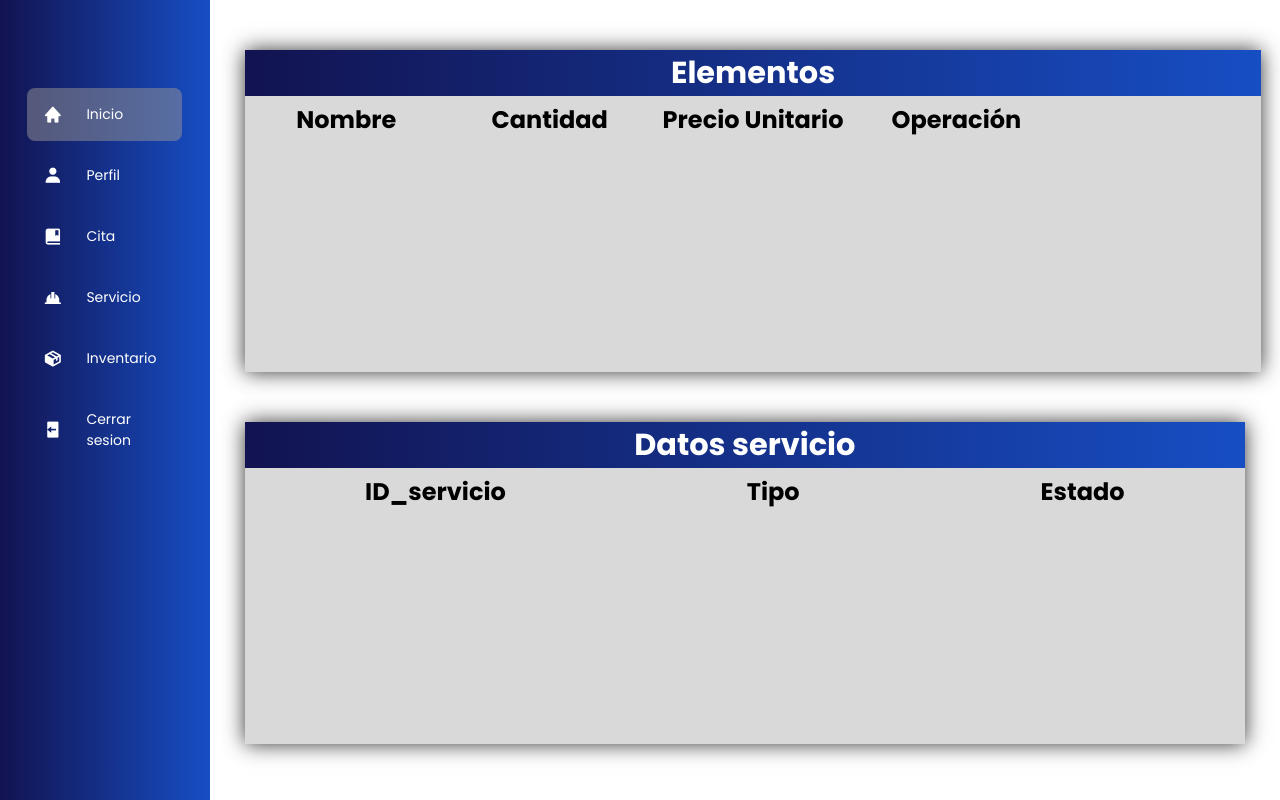
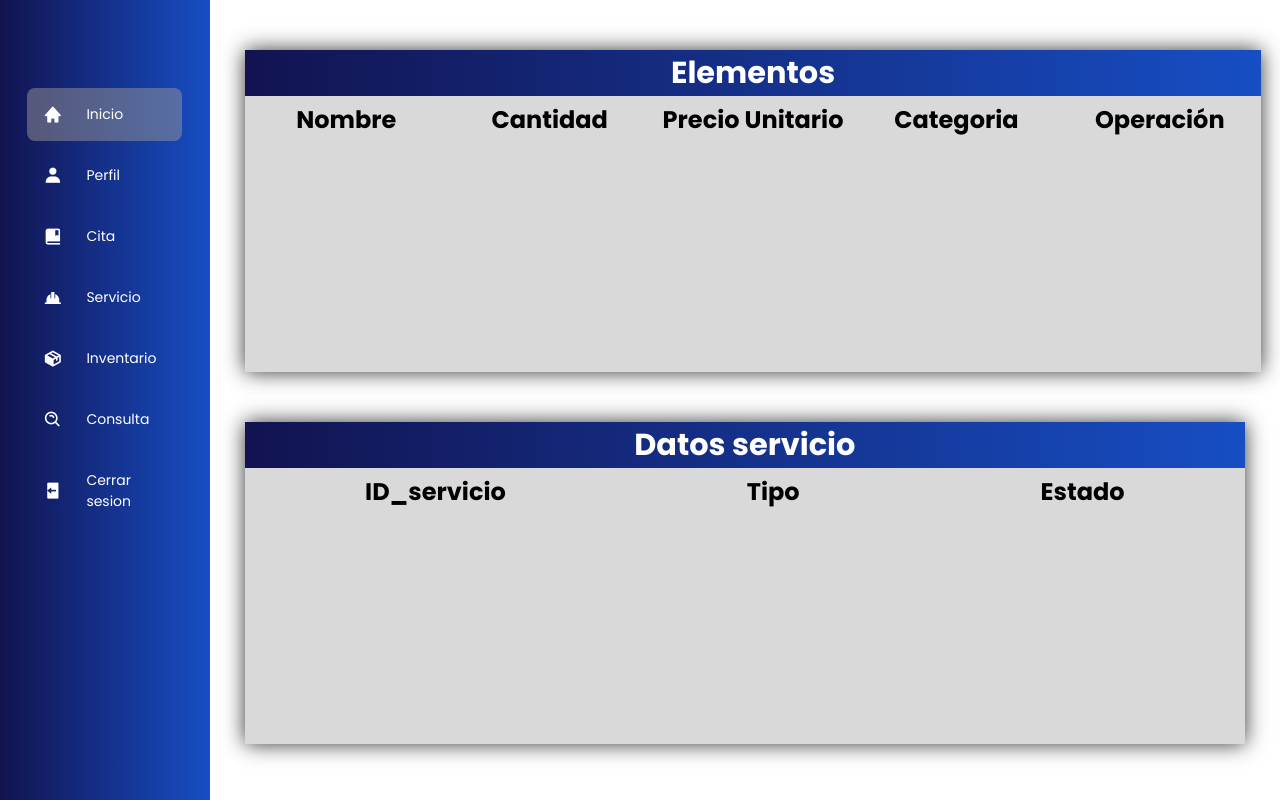
Before and after one commit to JeancaMayorga11/PROJECT_Gaes1, a PHP site: page /iniciodash.php in a window 1280 px wide. Run offline with PHP 8.4, Linux system fonts and the light colour scheme; the visitor is signed in with stand-in values (Sample User, id 1); data that the repository does not hold is empty.

Commit message:
Update iniciodash.php

```diff
--- a/dashboard/iniciodash.php
+++ b/dashboard/iniciodash.php
@@ -59,6 +59,12 @@ $elementos = "SELECT * FROM elemento";
           </a>
         </li>
         <li>
+            <a href="consultaform.php">
+                <i class="bx bx-search-alt"></i>
+                <span>Consulta</span>
+            </a>
+            </li>
+        <li>
           <a href="cerrarsesion.php">
             <i class="bx bxs-log-out"></i>
             <span>Cerrar sesion</span>
@@ -72,12 +78,14 @@ $elementos = "SELECT * FROM elemento";
           <div class="table__header">Nombre</div>
           <div class="table__header">Cantidad</div>
           <div class="table__header">Precio Unitario</div>
+          <div class="table__header">Categoria</div>
           <div class="table__header">Operación</div>
           <?php $resultado = mysqli_query($conexion, $elementos);
         while($row=mysqli_fetch_assoc($resultado)) { ?>
             <div class="table__item"><?php echo $row["Nombre"];?></div>
             <div class="table__item"><?php echo $row["Cantidad"];?></div>
             <div class="table__item"><?php echo $row["Precio"];?></div>
+            <div class="table__item"><?php echo $row["Categoria"];?></div>
             <div class="table__item">
                 <a href="actualizar.php?id=<?php echo $row["COD_elemento"];?>" class="table__item__link__edit">Editar</a>
                 </div>
```
